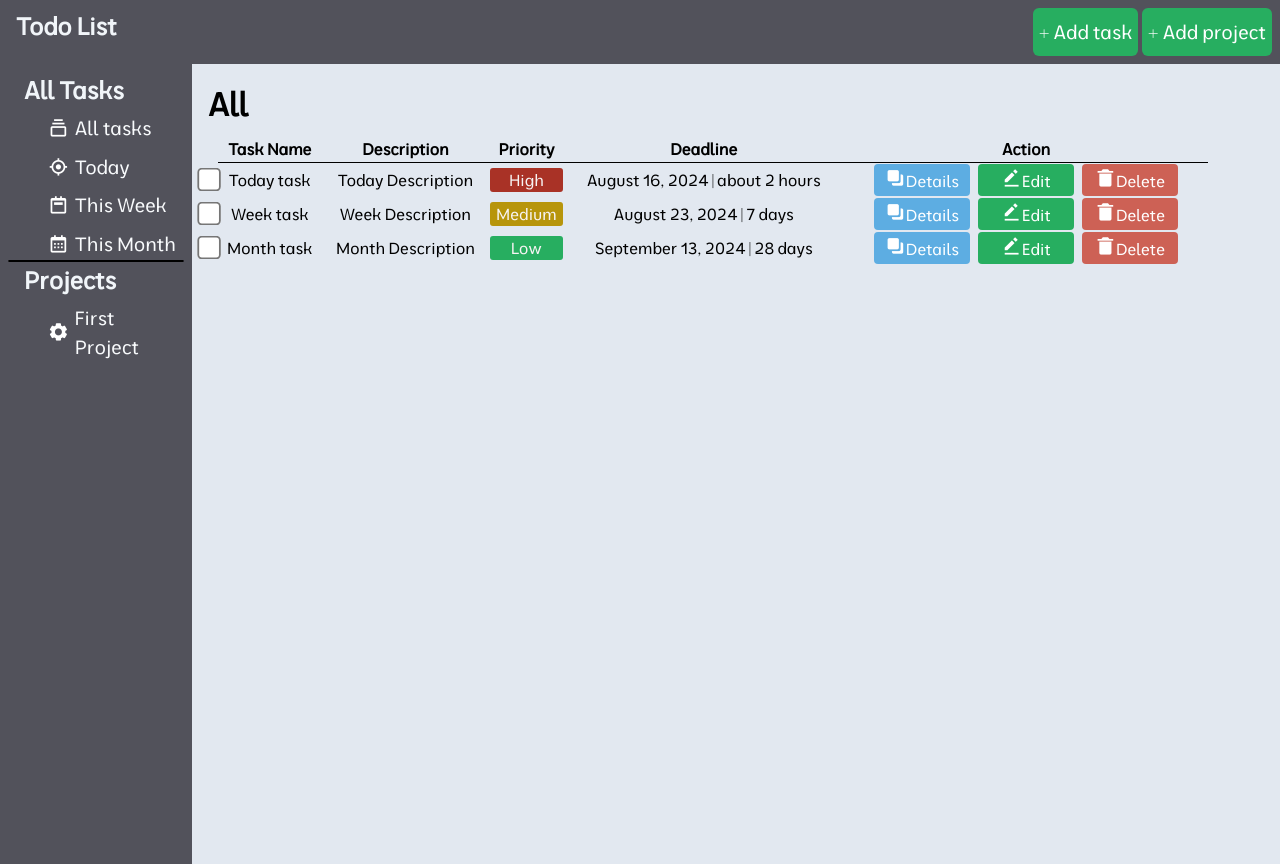
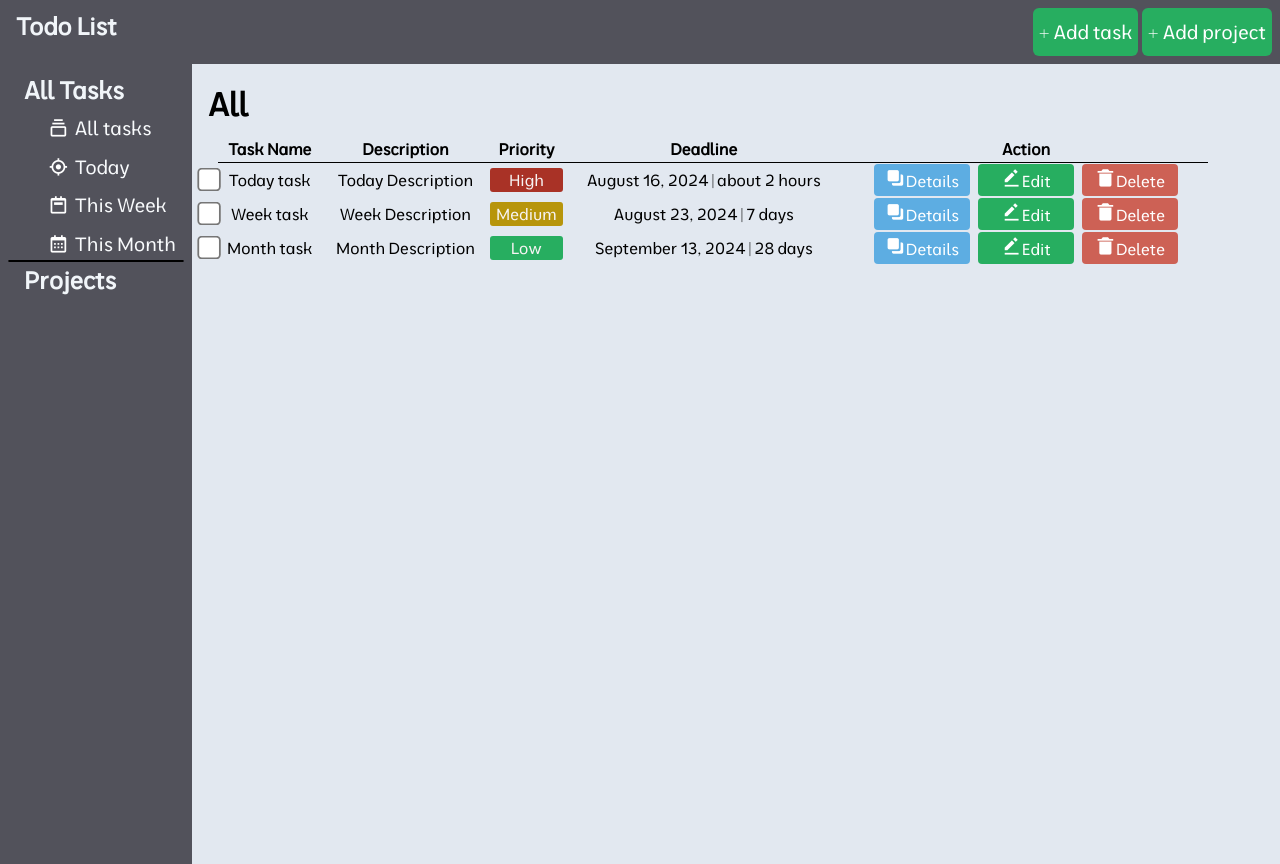
Before and after one commit to kurtvicentina/todo-list, a website built with webpack: page src/index.html in a window 1280 px wide. Built offline with nearby package versions, Linux system fonts and the light colour scheme.

Commit message:
removed first project

```diff
--- a/src/index.html
+++ b/src/index.html
@@ -30,7 +30,6 @@
         <hr>
         <h2 class="side-title">Projects</h2>
         <ul class="task" id="projectSidebar">
-            <li><i class='bx bxs-cog' style='color:#ffffff' ></i><button class="project-button">First Project</button></li>
         </ul>
     </div>
 
```
